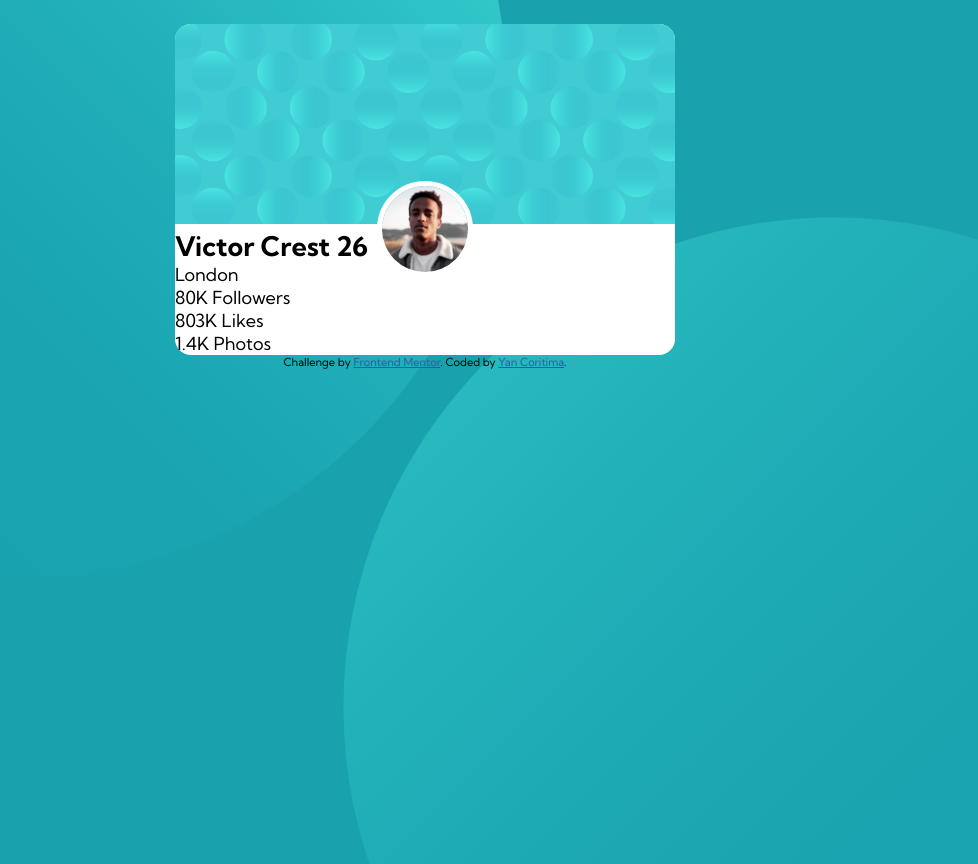
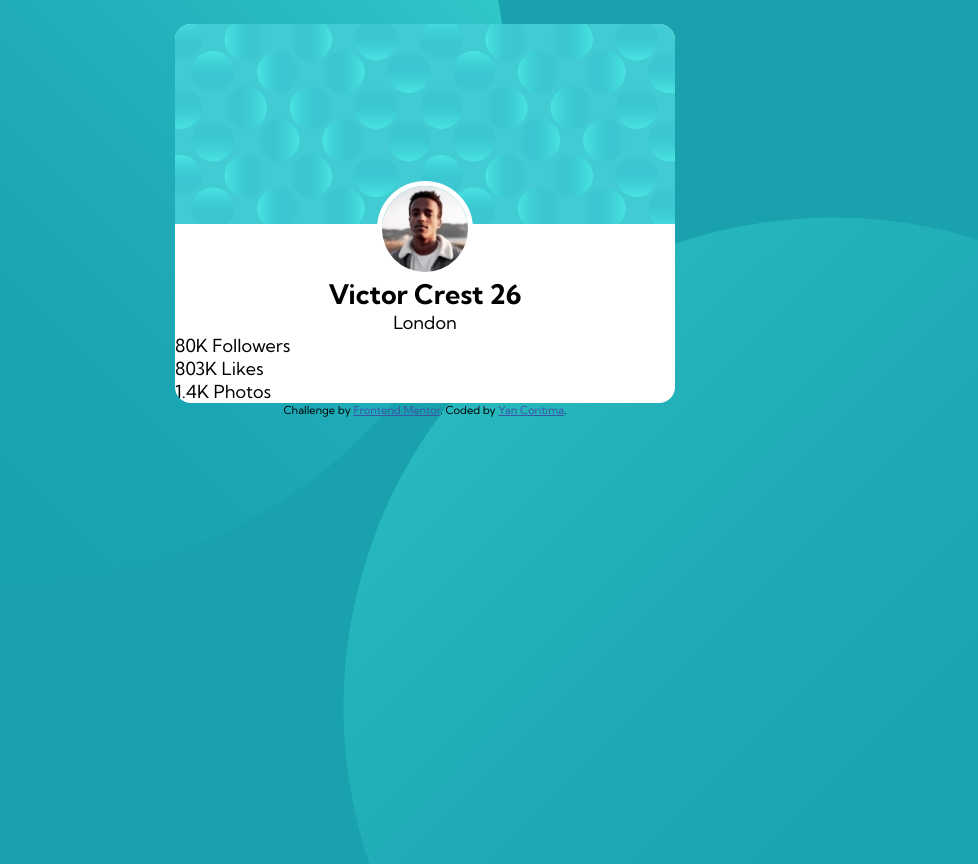
Before and after one commit to Nigraum/profile-card-component, a plain HTML site: page index.html in a window 1280 px wide. Shown: the top 864 px of the page, without its empty margins (215-1193 px from the left). Drawn offline with Linux system fonts and the light colour scheme.

Commit message:
Styling article-text

```diff
--- a/assets/styles.css
+++ b/assets/styles.css
@@ -72,6 +72,11 @@ body {
     border: 5px solid #fff;
 }
 
+.container .article-text {
+    text-align: center;
+    margin-top: 3rem;
+}
+
 footer {
     font-size: 11px;
     text-align: center;
```
